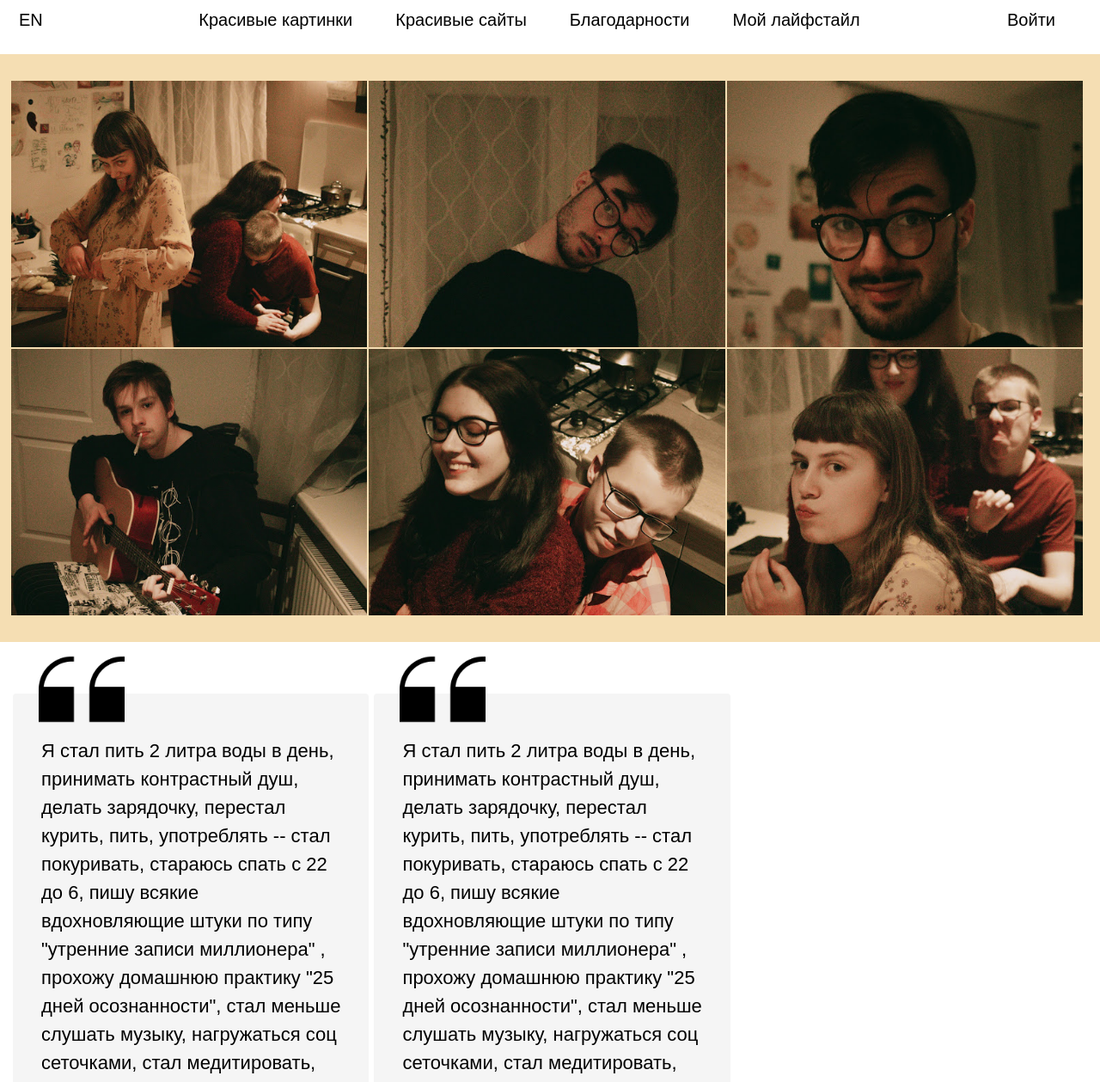
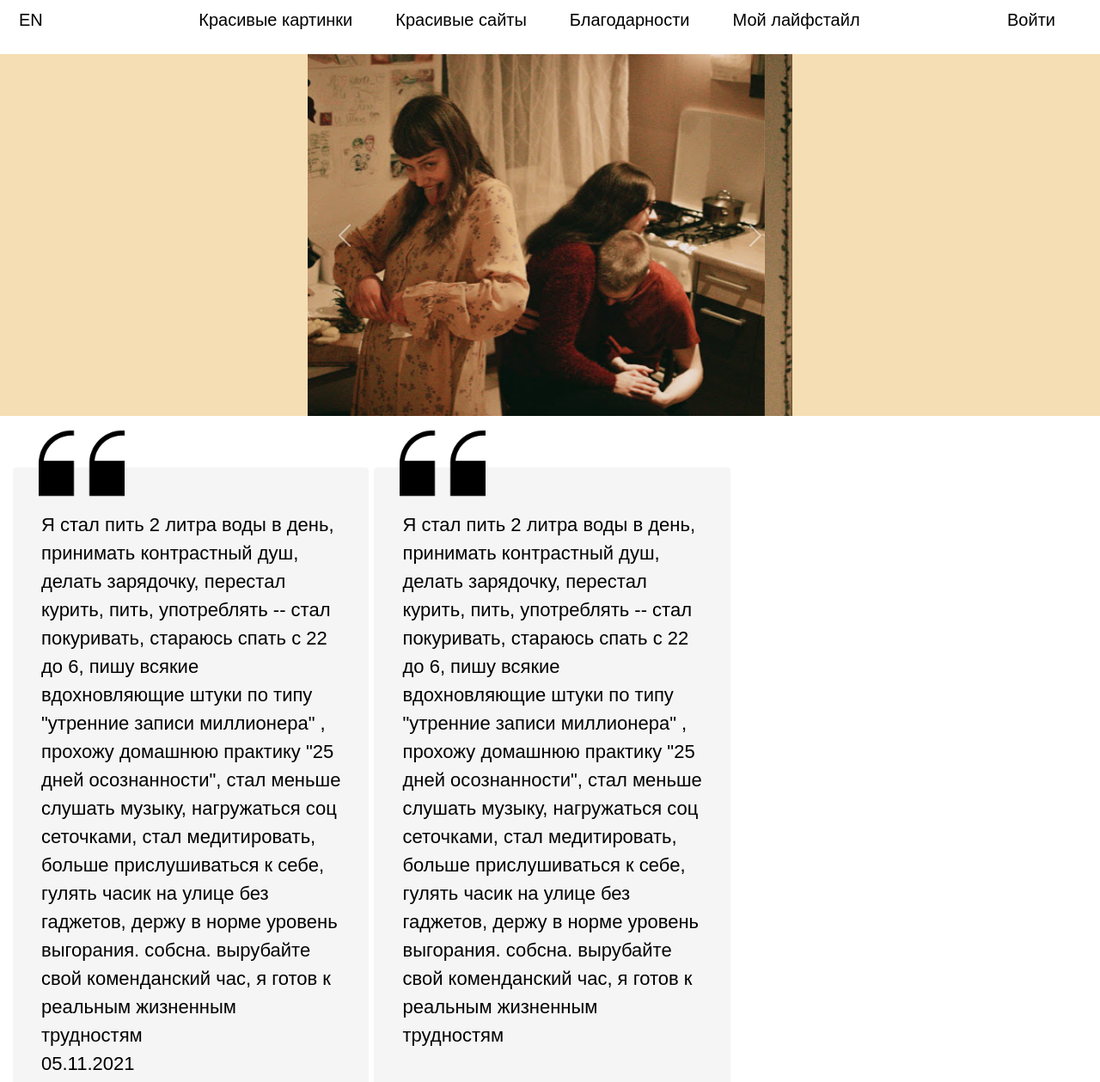
Before and after one commit to poetryspreader/poetryspreader, a website: page src/index.html in a window 1280 px wide. Shown: the part 73-1332 px from the top of the page at 86% size. Drawn offline with nearby package versions, Linux system fonts and the light colour scheme; a web font is replaced by a local one.

Commit message:
main__upd

```diff
--- a/src/css/blocks/logo.min.css
+++ /dev/null
@@ -1 +0,0 @@
-.logo{padding:10px 0 0;display:flex;justify-content:center}.logo__box{background-color:#97a848;height:46px;width:155px;cursor:pointer}.logo__barcode-wrapper{display:block;text-align:center;font-size:40px;font-family:"Six Caps",sans-serif}.logo__barcode{position:relative;top:-9px;margin:0 -3px}
--- a/src/index.html
+++ b/src/index.html
@@ -39,25 +39,48 @@
     </div>
 </section>
 
-<section class="wrap_1">
+<section class="promo">
     <div class="container">
-        <div class="wrap_1_inner">
-            <div class="wrap_1_pic_item"><img src="img/1.jpg" alt=""></div>
-            <div class="wrap_1_pic_item"><img src="img/2.jpg" alt=""></div>
-            <div class="wrap_1_pic_item"><img src="img/3.jpg" alt=""></div>
-            <div class="wrap_1_pic_item"><img src="img/4.jpg" alt=""></div>
-            <div class="wrap_1_pic_item"><img src="img/5.jpg" alt=""></div>
-            <div class="wrap_1_pic_item"><img src="img/6.jpg" alt=""></div>
+        <div class="promo__inner">
+            <div class="proslider">
+                <div id="carouselExampleControls" class="carousel slide" data-bs-ride="carousel">
+                    <div class="carousel-inner active">
+                      <div class="carousel-item active">
+                        <img src="img/1.jpg" class="d-block w-100" alt="...">
+                      </div>
+                      <div class="carousel-item">
+                        <img src="img/2.jpg" class="d-block w-100" alt="...">
+                      </div>
+                      <div class="carousel-item">
+                        <img src="img/3.jpg" class="d-block w-100" alt="...">
+                      </div>
+                    </div>
+                    <button class="carousel-control-prev" type="button" data-bs-target="#carouselExampleControls" data-bs-slide="prev">
+                      <span class="carousel-control-prev-icon" aria-hidden="true"></span>
+                      <span class="visually-hidden">Previous</span>
+                    </button>
+                    <button class="carousel-control-next" type="button" data-bs-target="#carouselExampleControls" data-bs-slide="next">
+                      <span class="carousel-control-next-icon" aria-hidden="true"></span>
+                      <span class="visually-hidden">Next</span>
+                    </button>
+                  </div>
+            </div>
+            <!-- <div class="promo__item"><img src="img/1.jpg" alt=""></div>
+            <div class="promo__item"><img src="img/2.jpg" alt=""></div>
+            <div class="promo__item"><img src="img/3.jpg" alt=""></div>
+            <div class="promo__item"><img src="img/4.jpg" alt=""></div>
+            <div class="promo__item"><img src="img/5.jpg" alt=""></div>
+            <div class="promo__item"><img src="img/6.jpg" alt=""></div> -->
         </div>
     </div>
 </section>
 
-<div class="wrap_2">
+<div class="subpromo">
     <section class="container">
-        <div class="wrap_2_inner">
-            <div class="wrap_2_item">
-                <img class="wrap_2_item_image" src="/icons/quotes.png" alt="">
-                <div class="wrap_2_item_text">
+        <div class="subpromo__inner">
+            <div class="subpromo__item">
+                <img class="subpromo__image" src="/icons/quotes.png" alt="">
+                <div class="subpromo__text">
                     Я стал пить 2 литра воды в день,
                     принимать контрастный душ, делать зарядочку,
                     перестал курить, пить, употреблять -- стал покуривать,
@@ -67,14 +90,14 @@
                     стал медитировать, больше прислушиваться к себе, гулять часик на улице
                     без гаджетов, держу в норме уровень выгорания. собсна. вырубайте свой
                     коменданский час, я готов к реальным жизненным трудностям
-                    <div class="wrap_2_item_text_date">
+                    <div class="subpromo__text_date">
                         05.11.2021
                     </div>
                 </div>
             </div>
-            <div class="wrap_2_item">
-                <img class="wrap_2_item_image" src="/icons/quotes.png" alt="">
-                <div class="wrap_2_item_text">
+            <div class="subpromo__item">
+                <img class="subpromo__image" src="/icons/quotes.png" alt="">
+                <div class="subpromo__text">
                     Я стал пить 2 литра воды в день,
                     принимать контрастный душ, делать зарядочку,
                     перестал курить, пить, употреблять -- стал покуривать,
@@ -85,16 +108,17 @@
                     без гаджетов, держу в норме уровень выгорания. собсна. вырубайте свой
                     коменданский час, я готов к реальным жизненным трудностям
                 </div>
-                <div class="wrap_2_item_text_date">
+                <div class="subpromo__date">
                     05.11.2021
                 </div>
             </div>
         </div>
     </div>
 </section>
-<div class="rocket">
+<!-- <div class="rocket">
     <iframe src='https://my.spline.design/untitled-2dc979d00886d3fcfcd5a35f4649f3bd/' frameborder='0' width='100%' height='100%'></iframe>
-</div>
+</div> -->
+
 
 
 
@@ -102,6 +126,6 @@
 <script src="https://cdn.jsdelivr.net/npm/@popperjs/core@2.9.2/dist/umd/popper.min.js" integrity="sha384-IQsoLXl5PILFhosVNubq5LC7Qb9DXgDA9i+tQ8Zj3iwWAwPtgFTxbJ8NT4GN1R8p" crossorigin="anonymous"></script>
 <script src="https://cdn.jsdelivr.net/npm/bootstrap@5.0.2/dist/js/bootstrap.min.js" integrity="sha384-cVKIPhGWiC2Al4u+LWgxfKTRIcfu0JTxR+EQDz/bgldoEyl4H0zUF0QKbrJ0EcQF" crossorigin="anonymous"></script>
 
-<script src="js/script.js"></script>
+<script type="module" src="js/script.js"></script>
 </body>
 </html>
--- a/src/js/script.js
+++ b/src/js/script.js
@@ -1,20 +1,18 @@
 const logo = document.querySelectorAll('.logo_text'),
-    btn = document.querySelector('.logo_box'),
-    colors = ["#FFA07A", "#3CB371", "#008B8B", '#6A5ACD', "#2F4F4F"];
+    btn = document.querySelector('.logo__box'),
+    colors = ["#FFA07A", "#3CB371", "#008B8B", "#6A5ACD", "red"];
 
-let i = 0;
+var i = 0,
+    testColor = [255,255,255];
 
-btn.addEventListener('mouseenter',changeColor);
-function changeColor () {
+
+
+function colorChange() {
+    testColor[Math.floor(Math.random() * 3) + 1]
     btn.style.backgroundColor = colors[i];
     i++;
-    if (i == colors.length){
-      i = 0;
-    }
-  }
-
-  import { Application } from '@splinetool/runtime';
-
-  const canvas = document.getElementById('canvas3d');
-  const app = new Application(canvas);
-  app.load('https://prod.spline.design/y9Ktlm0mFFlnJM0D/scene.splinecode');
+    if (i >= colors.length) i = 0;
+    setTimeout(colorChange, 2000);
+    console.log(colors[i])
+}
+colorChange();
--- a/src/sass/style.sass
+++ b/src/sass/style.sass
@@ -2,62 +2,16 @@
 @import url('https://fonts.googleapis.com/css2?family=Six+Caps&display=swap')
 
 // base
-@import "base/mixins"
+// @import "base/mixins"
 // blocks
 @import "blocks/logo"
 @import "blocks/header"
-@import "blocks/rocket"
+@import "blocks/promo"
+@import "blocks/subpromo"
+@import "blocks/carousel"
 
 
 .container
     margin: 0 auto
     width: 100%
     max-width: 1800px
-
-.wrap_1
-    width: 100%
-    background-color: #F5DEB3
-    &_inner
-        padding: 30px 0
-        display: flex
-        flex-wrap: wrap
-        width: 100%
-    &_pic_item
-        width: 33%
-        margin: 1px 1px
-    img
-        width: 100%
-
-.wrap_2
-    background-color: white
-    &_inner
-        display: flex
-        width: 100%
-        padding: 60px 0
-    &_item
-        position: relative
-        border-radius: 4px
-        width: 33%
-        margin: 0 3px
-        padding: 50px 30px
-        background-color: whitesmoke
-        &_image
-            position: absolute
-            top: -55px
-            width: 100px
-            height: 100px
-            z-index: 1
-        &_text
-            border-radius: 4px
-            font-family: 'Zen Kurenaido', sans-serif
-            color: black
-            font-size: 22px
-            margin: 0 3px
-            &_date
-                position: absolute
-                bottom: -20px
-                right: 0
-                font-family: 'Six Caps', sans-serif
-                font-weight: 700
-                font-size: 30px
-                letter-spacing: 4px
```
Also changed, not shown: src/css/style.min.css.
